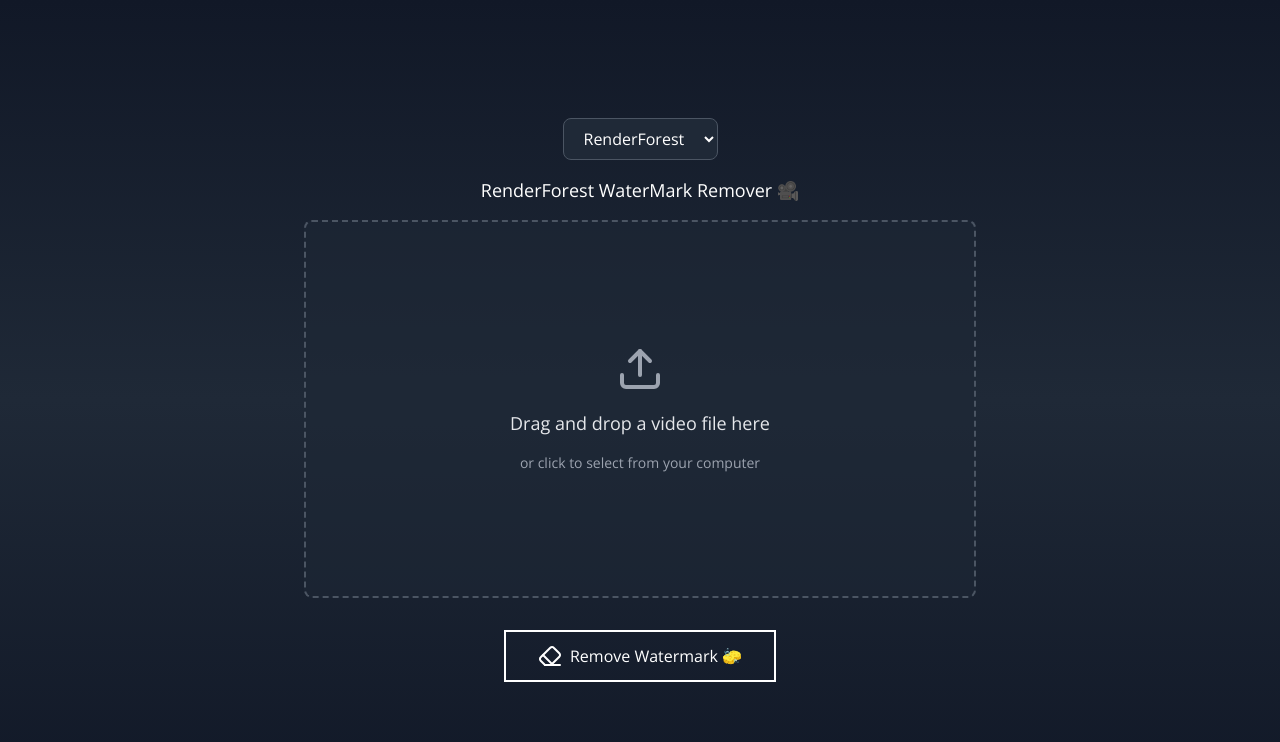
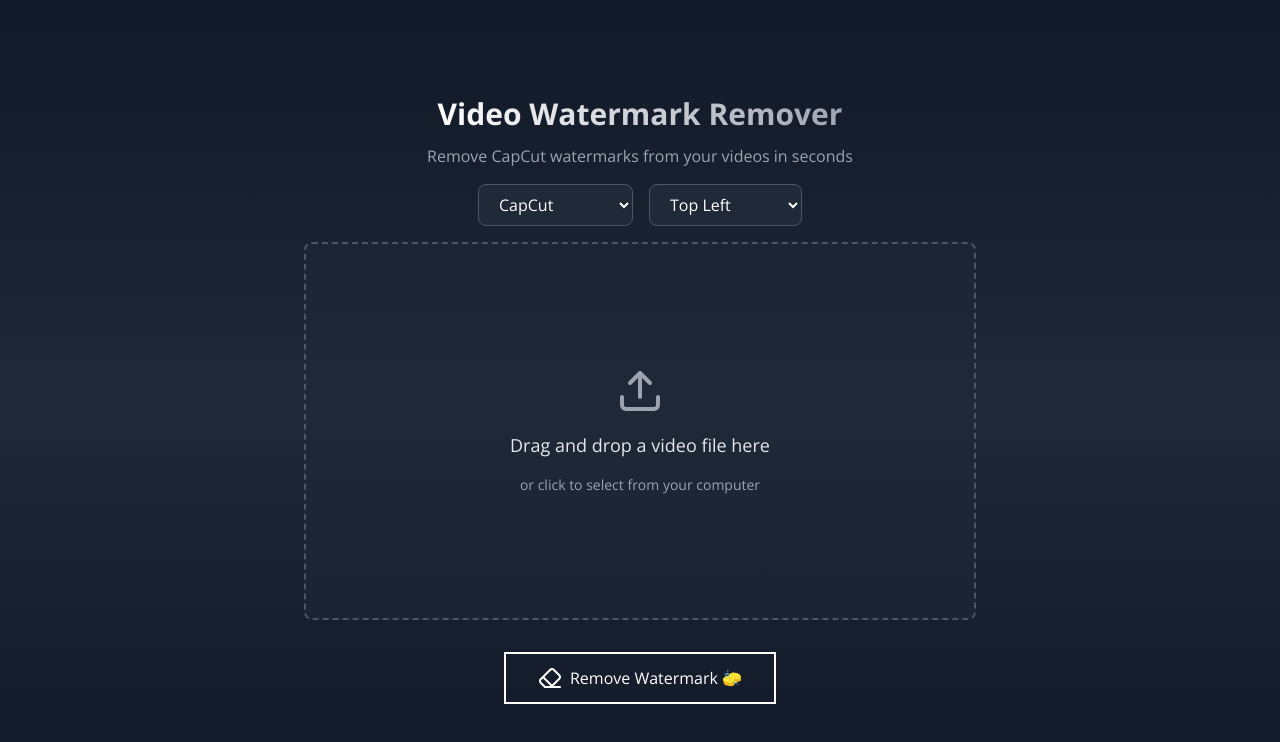
Before and after one commit to winninggodspower/video-watermark-remover, a React (Vite) app in the folder React/: page / in a window 1280 px wide. Shown: the top 742 px of the page. Built offline with nearby package versions, Linux system fonts and the light colour scheme; no server answers.

Commit message:
feat: update video type and watermark location; enhance UI feedback during processing

```diff
--- a/React/src/App.jsx
+++ b/React/src/App.jsx
@@ -1,5 +1,4 @@
 import React, { useState, useRef } from 'react';
-import { FaUpload, FaEraser } from 'react-icons/fa';
 import { Upload, Loader2, Download, Eraser } from 'lucide-react';
 import axiosInstance from './axiosInstance';
 import './App.css';
@@ -16,8 +15,8 @@
 
   const [processedVideoUrl, setProcessedVideoUrl] = useState(null);
 
-  const [videoType, setVideoType] = useState("renderforest")
-  const [watermarkLocation, setWatermarkLocation] = useState("top_right")
+  const [videoType, setVideoType] = useState("capcut")
+  const [watermarkLocation, setWatermarkLocation] = useState("top_left")
 
   const fileInputRef = useRef(null);
 
@@ -123,6 +122,16 @@
 
   return (
     <div className="min-h-screen bg-gradient-to-b from-gray-900 via-gray-800 to-gray-900 flex flex-col items-center justify-center p-4">
+      {/* Header Section */}
+      <div className="text-center space-y-3 mb-4">
+        <h1 className="text-3xl font-bold bg-gradient-to-r from-white to-gray-400 bg-clip-text text-transparent">
+          Video Watermark Remover
+        </h1>
+        <p className="text-gray-400">
+          Remove {videoType === "renderforest" ? "RenderForest" : "CapCut"} watermarks from your videos in
+          seconds
+        </p>
+      </div>
       <div className="flex items-center gap-4 mb-4">
         <select
           value={videoType}
@@ -145,14 +154,14 @@
           </select>
         )}
       </div>
-      <h1 className="text-white font-medium mb-4 text-lg">
+      {/* <h1 className="text-white font-medium mb-4 text-lg">
         {videoType === "renderforest" ? "RenderForest" : "CapCut"} WaterMark Remover 🎥
-      </h1>
+      </h1> */}
       <div
         className={`
             relative rounded-lg border-2 border-dashed transition-all duration-300
+            w-[42rem] max-h-[70vh] max-w-full flex flex-col items-center justify-center p-4
             ${isDragging ? "border-blue-500 bg-blue-500/10" : "border-gray-600 hover:border-gray-500 bg-gray-800/50"}
-            w-[42rem] max-h-[70vh] max-w-full flex flex-col items-center justify-center p-4
           `}
         style={{ aspectRatio }}
         onDrop={handleDrop}
@@ -163,12 +172,25 @@
         {videoFile ? (
           <>
             <video src={videoFile} controls className="max-w-full max-h-full" />
-            {isProcessing && (
+            {/* {isProcessing && (
               <div className="w-full bg-gray-200 rounded-full h-2.5 my-4">
                 <div
                   className="bg-green-500 h-2.5 rounded-full transition-all duration-500 ease-in-out"
                   style={{ width: `${progress}%` }}
                 />
+              </div>
+            )} */}
+            {isProcessing && (
+              <div className="absolute inset-0 bg-black/60 flex items-center justify-center backdrop-blur-sm rounded-lg">
+                <div className="w-full max-w-md space-y-4 p-4">
+                  <div className="h-2 w-full bg-gray-700 rounded-full overflow-hidden">
+                    <div
+                      className="h-full bg-gradient-to-r from-blue-500 to-blue-600 transition-all duration-500 ease-out"
+                      style={{ width: `${progress}%` }}
+                    />
+                  </div>
+                  <p className="text-center text-white font-medium">Processing: {progress.toFixed(0)}%</p>
+                </div>
               </div>
             )}
           </>
```
Also changed, not shown: 1 other file (tests, documents, lock files or other folders).
